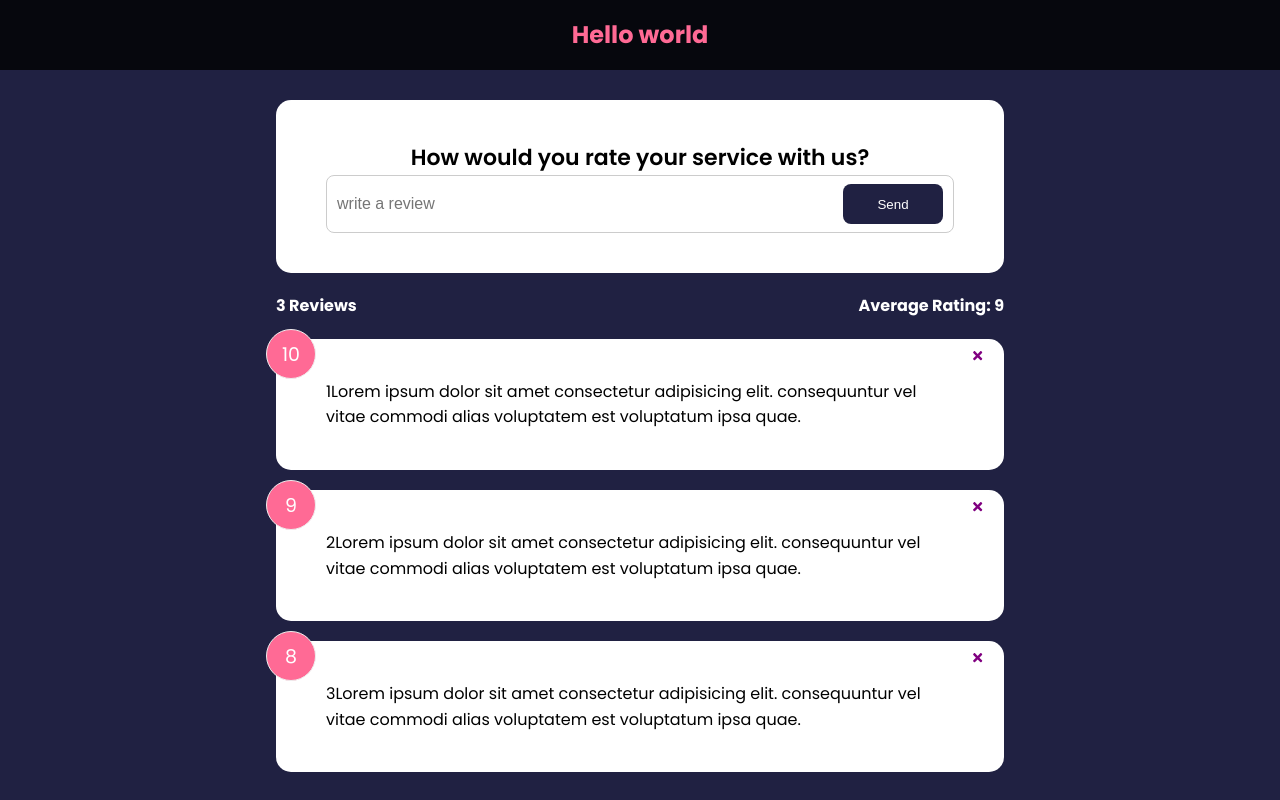
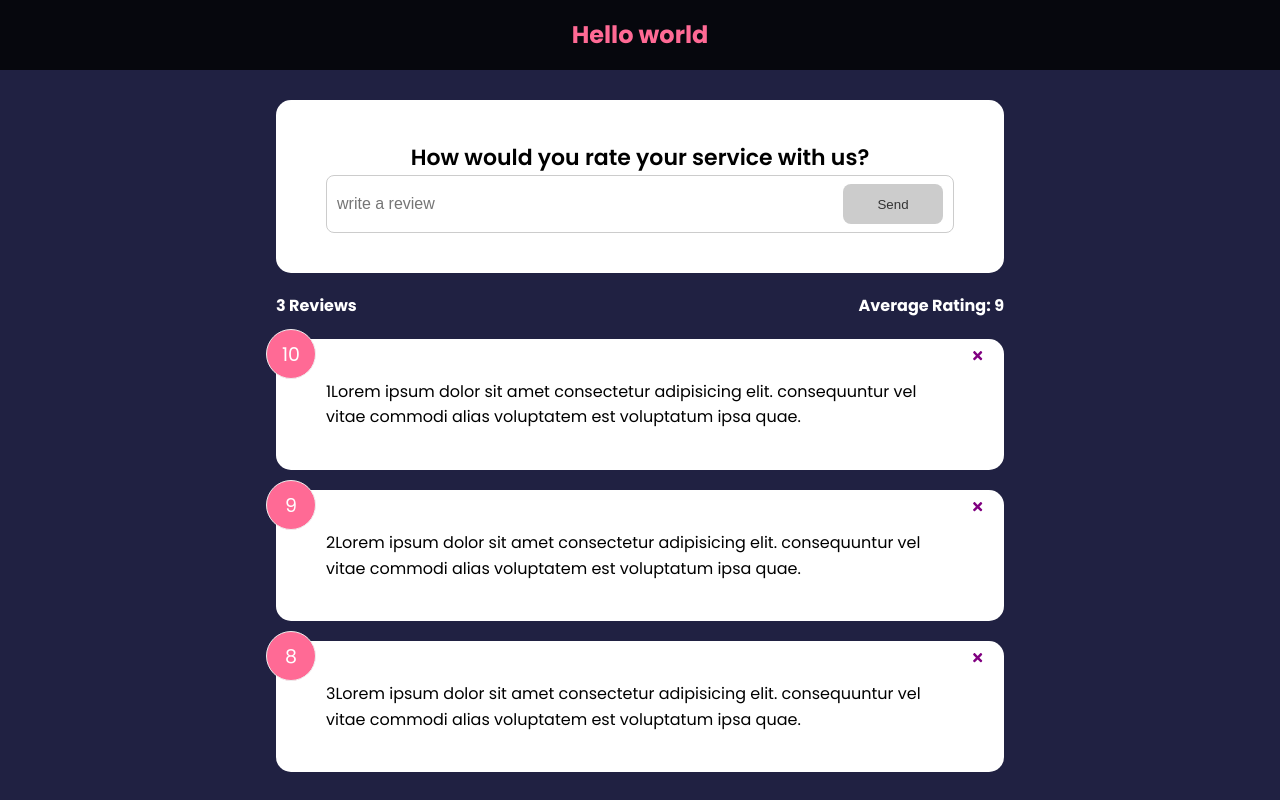
Before and after one commit to kucheriavii/feedbacktest, a React (Create React App) app: page / in a window 1280 px wide. Built offline with nearby package versions, Linux system fonts and the light colour scheme.

Commit message:
2. Custom Button Component

```diff
--- a/src/components/FeedbackForm.jsx
+++ b/src/components/FeedbackForm.jsx
@@ -4,7 +4,9 @@ import Card from './shared/Card';
 
 
 export default function FeedbackForm() {
-  const [text, setText] = useState('')
+  const [text, setText] = useState('');
+  const [btnDisabled, steBtnDisabled] = useState(true);
+  const [message, setMessage] = useState('')
 
   const handleTextChange = (e) => {
     setText(e.target.value)
@@ -20,7 +22,7 @@ export default function FeedbackForm() {
               placeholder='write a review'
               onChange={handleTextChange}
               value={text} />
-          <Button type='submit'>Send</Button>
+          <Button type='submit' isDisabled={btnDisabled}>Send</Button>
         </div>
       </form>
     </Card>
--- a/src/components/shared/Button.jsx
+++ b/src/components/shared/Button.jsx
@@ -2,8 +2,9 @@ import React from 'react'
 import { PropTypes } from 'prop-types';
 
 export default function Button({children, version, type, isDisabled}) {
+    console.log(isDisabled)
   return (
-    <button type={type} isDisabled={isDisabled} className={`btn btn-${version}`}>
+    <button type={type} disabled={isDisabled} className={`btn btn-${version}`}>
         {children}
     </button>
   )
```
